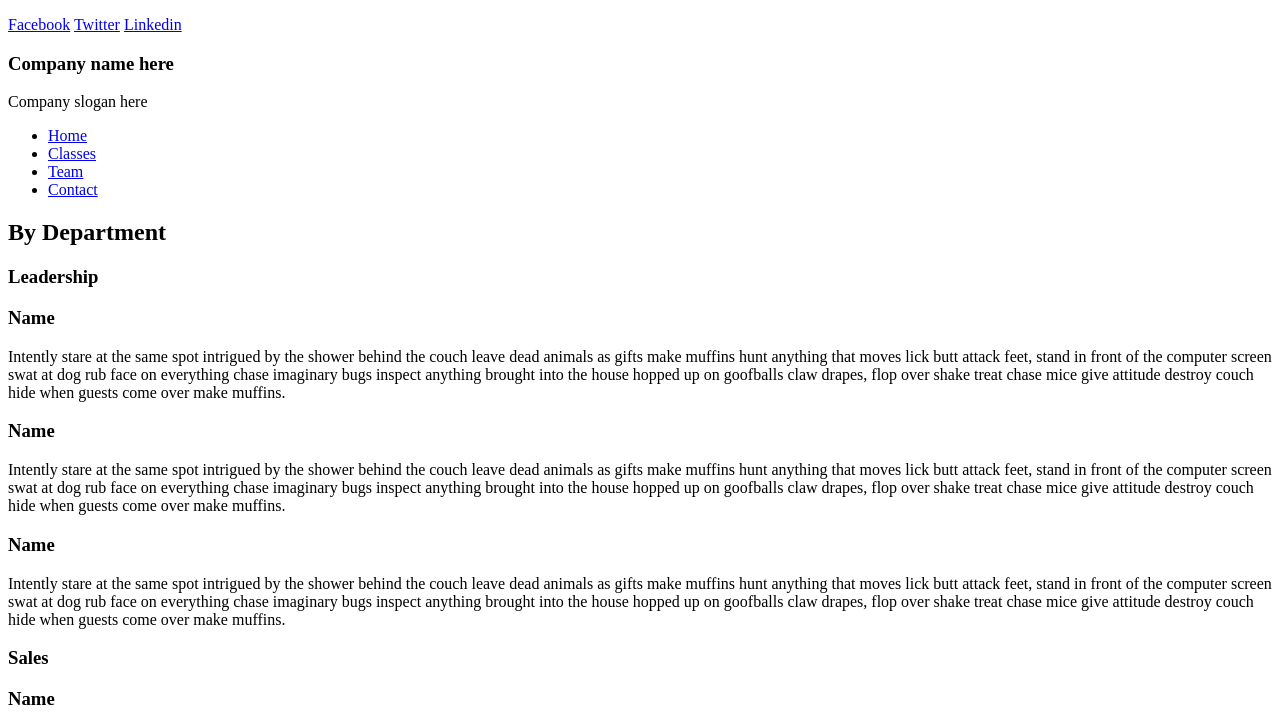
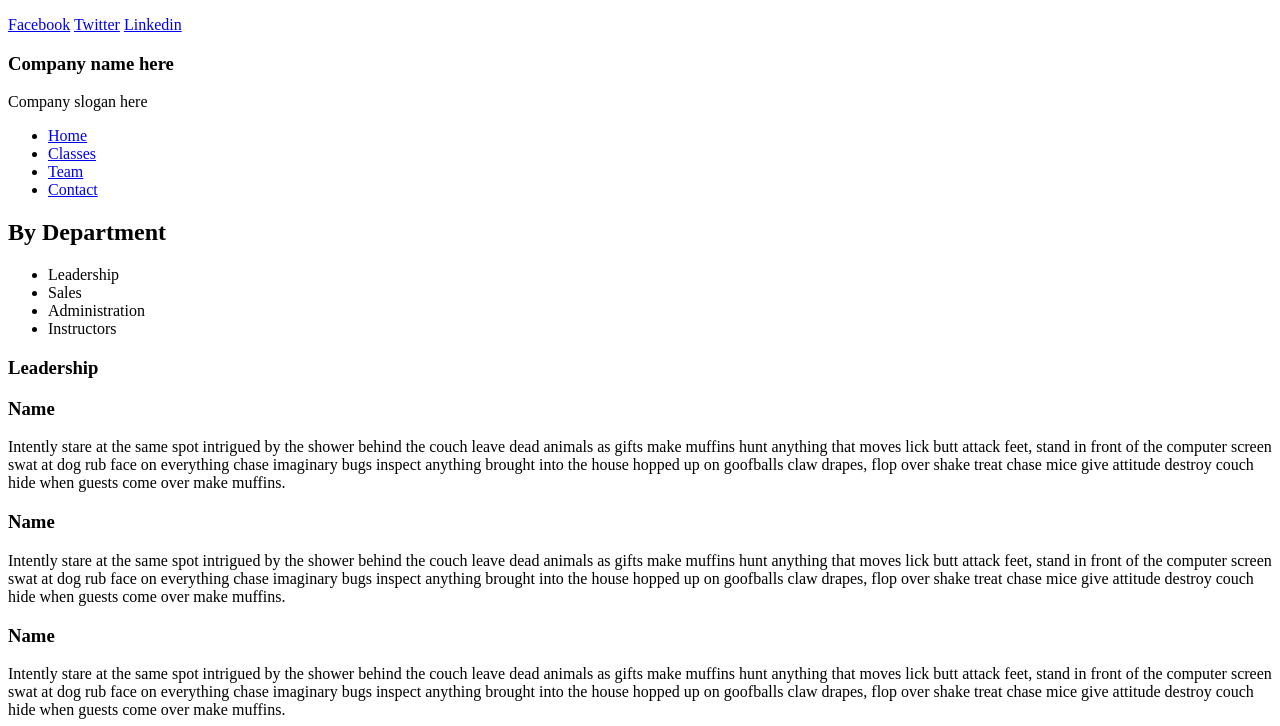
Before and after one commit to DevSamNichols/FED1StudioProject, a plain HTML site: page FED1StudioProject/Team.html in a window 1280 px wide. Shown: the top 726 px of the page. Drawn offline with Linux system fonts and the light colour scheme.

Commit message:
added aside

```diff
--- a/FED1StudioProject/Team.html
+++ b/FED1StudioProject/Team.html
@@ -54,9 +54,15 @@
         </ul>
     </nav>
 
-    <section>
+    <aside>
         <h2>By Department</h2>
-    </section>
+        <ul>
+            <li>Leadership</li>
+            <li>Sales</li>
+            <li>Administration</li>
+            <li>Instructors</li>
+        </ul>
+    </aside>
 
     <main>
 
```
